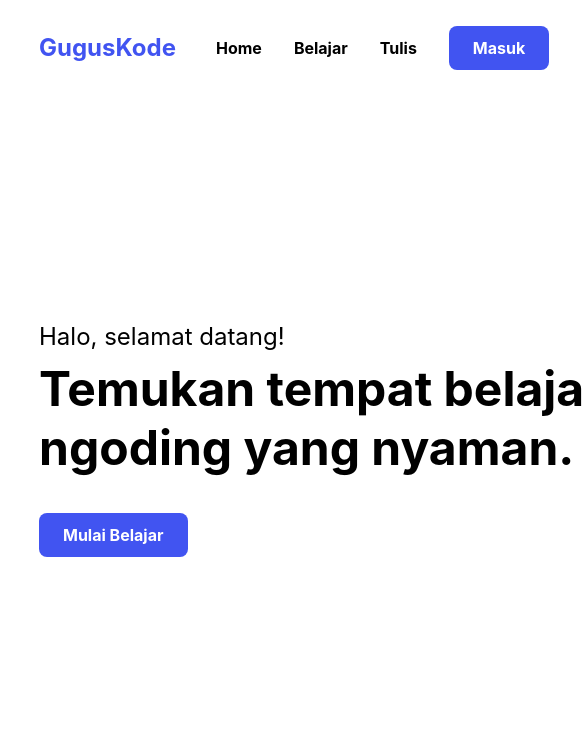
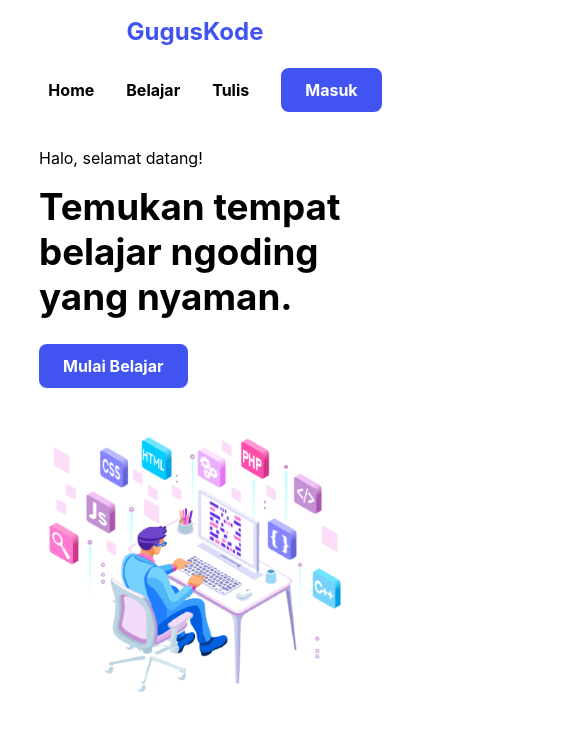
Before and after one commit to tsaqifammar/guguskode-frontend, a React (Create React App) app: page / in a window 390 px wide. Shown: the top 730 px of the page, 585 px wide, since content can reach past the window. Built offline with nearby package versions, Linux system fonts and the light colour scheme; the HTML template or start-up script is replaced by a standard one.

Commit message:
Add responsiveness to Navbar, Login, and Hero

```diff
--- a/src/components/Hero/Hero.css
+++ b/src/components/Hero/Hero.css
@@ -1,7 +1,20 @@
 
 .hero {
+  display: flex;
+  flex-direction: column;
+  gap: 2rem;
+}
+
+.hero__slogan {
+  font-weight: bold;
+  font-size: 2.3rem;
+  margin-top: 0.5rem;
+}
+
+@media (min-width: 768px) {
+  .hero {
     height: 80vh;
-  display: flex;
+    flex-direction: row;
     justify-content: space-between;
     align-items: center;
   }
@@ -17,8 +30,7 @@
   }
 
   .hero__slogan {
-  font-weight: bold;
     font-size: 3rem;
-  margin-top: 0.5rem;
-  width: 20ch;
+    max-width: 20ch;
   }
+}
--- a/src/components/Navbar/Navbar.css
+++ b/src/components/Navbar/Navbar.css
@@ -1,9 +1,8 @@
-
 .navbar {
   display: flex;
-  justify-content: space-between;
+  flex-direction: column;
   align-items: center;
-  padding: 1rem 0;
+  padding-bottom: 1rem;
 }
 
 .navbar__logo {
@@ -33,3 +32,11 @@
   text-decoration-color: var(--primary);
   text-decoration-thickness: 3px;
 }
+
+@media (min-width: 640px) {
+  .navbar {
+    flex-direction: row;
+    justify-content: space-between;
+    padding: 1rem 0;
+  }
+}
--- a/src/pages/Login/Login.css
+++ b/src/pages/Login/Login.css
@@ -1,28 +1,21 @@
+
 .login {
   background-color: #F5F5F5;
 }
 
 .login__container {
+  width: 90%;
   height: 100vh;
-  width: 80%;
   margin: 0 auto;
   display: flex;
+  flex-direction: column;
   align-items: center;
-  justify-content: space-between;
-}
-
-.login__left h1 {
-  font-size: 2.5rem;
-}
-
-.login__left p {
-  font-size: 1.5rem;
-  width: 30ch;
+  justify-content: center;
+  gap: 2rem;
 }
 
 .login__right form {
   background-color: white;
-  width: 30vw;
   padding: 2rem;
   border-radius: 1rem;
   box-shadow: 0 10px 15px -3px rgb(0 0 0 / 0.1), 0 4px 6px -4px rgb(0 0 0 / 0.1);
@@ -43,3 +36,32 @@
 .login__formInput input {
   padding: 0.5rem;
 }
+
+.login__left {
+  text-align: center;
+}
+
+@media (min-width: 640px) {
+  .login__right form {
+    width: 30vw;
+  }
+
+  .login__container {
+    width: 80%;
+    flex-direction: row;
+    justify-content: space-between;
+  }
+
+  .login__left {
+    text-align: initial;
+  }
+
+  .login__left h1 {
+    font-size: 2.5rem;
+  }
+
+  .login__left p {
+    font-size: 1.5rem;
+    max-width: 30ch;
+  }
+}
```
Lines whose indentation alone changed are shown as unchanged.
